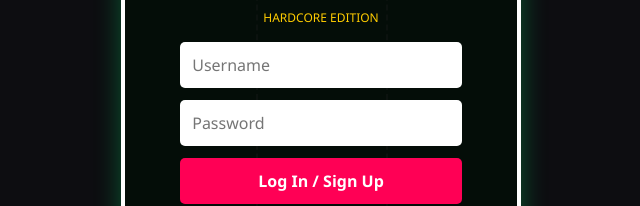
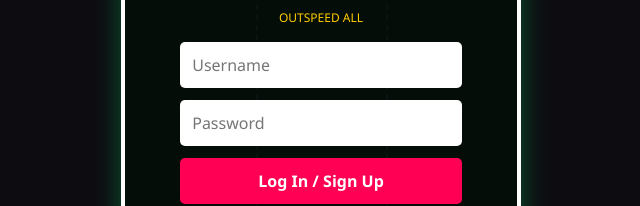
Before and after one commit to Someone2019/MBappeRun, a plain HTML site: page index.html in a window 1280 px wide. Shown: the part 308-514 px from the top of the page, 319-959 px from the left. Drawn offline with Linux system fonts and the light colour scheme.

Commit message:
Update auth screen message and fix HTML structure

```diff
--- a/index.html
+++ b/index.html
@@ -246,7 +246,7 @@
         <!-- Auth Screen -->
         <div id="auth-screen" class="overlay">
             <h1>MBAPPÉ DRIBBLE RUSH</h1>
-            <p style="color:#ffcc00; font-size: 12px; margin-bottom: 10px;">HARDCORE EDITION</p>
+            <p style="color:#ffcc00; font-size: 12px; margin-bottom: 10px;">OUTSPEED ALL</p>
             <input type="text" id="username" placeholder="Username" maxlength="12">
             <input type="password" id="password" placeholder="Password">
             <button id="login-btn">Log In / Sign Up</button>
```
